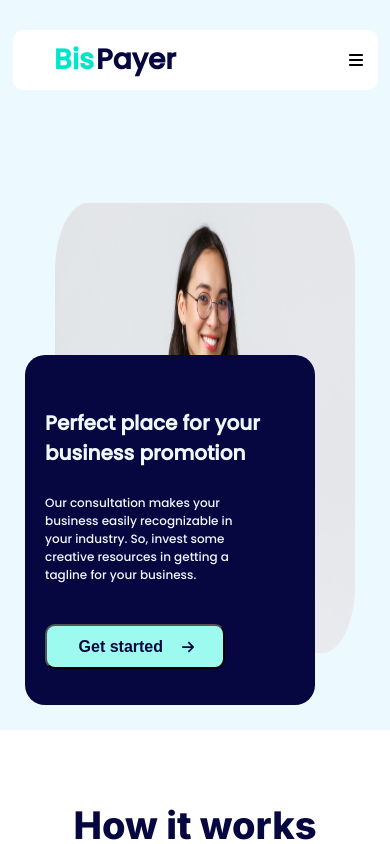
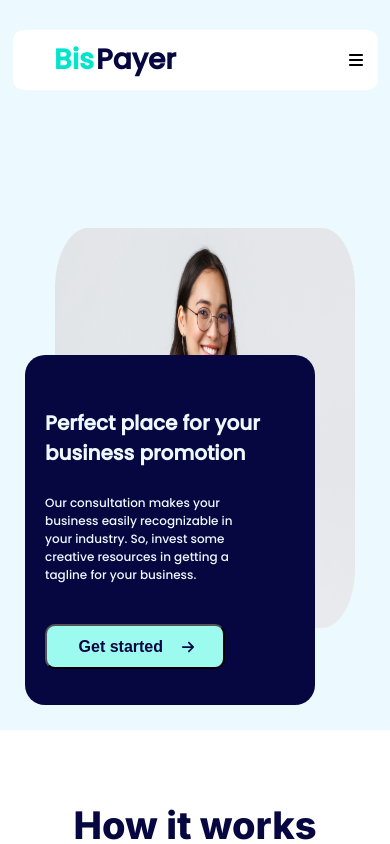
Before and after one commit to oreoluwa212/BisPayer, a React (Vite) app: page / in a window 390 px wide. Shown: the top 844 px of the page. Built offline with nearby package versions, Linux system fonts and the light colour scheme.

Commit message:
Mobile done

```diff
--- a/src/styles/LandingPage.scss
+++ b/src/styles/LandingPage.scss
@@ -180,12 +180,12 @@
 
          @media (max-width: 1056px) {
             width: 350px;
-            height: 370px;
+            height: 400px;
             transition: 850ms;
          }
 
          @media (max-width: 828px) {
-            height: 450px;
+            height: 400px;
             width: 70vw;
             transition: 850ms;
          }
--- a/src/styles/Navbar.scss
+++ b/src/styles/Navbar.scss
@@ -195,7 +195,7 @@
       height: 100vh;
       display: flex;
       flex-direction: column;
-      gap: 48px;
+      gap: 38px;
       position: fixed;
       top: 0;
       right: 0;
@@ -208,7 +208,7 @@
       transition: 850ms;
 
       .logo {
-         font-size: 30px;
+         font-size: 12px;
 
          a {
             text-decoration: none;
@@ -223,14 +223,14 @@
       .first {
          display: flex;
          flex-direction: column;
-         gap: 48px;
+         gap: 38px;
          text-align: center;
          transition: 850ms;
 
          a {
             color: white;
             text-decoration: none;
-            font-size: 30px;
+            font-size: 12px;
             font-family: Poppins;
          }
       }
--- a/src/styles/Support.scss
+++ b/src/styles/Support.scss
@@ -55,7 +55,7 @@
             }
 
             @media (max-width: 620px) {
-               width: 500px;
+               width: 430px;
                font-size: 45px;
                text-align: left;
                line-height: 3.5rem;
@@ -95,7 +95,7 @@
                color: #060640;
 
                @media (max-width: 620px) {
-                  width: 500px;
+                  width: 430px;
                   font-size: 15px;
                   text-align: left;
                   line-height: 1.5rem;
```
